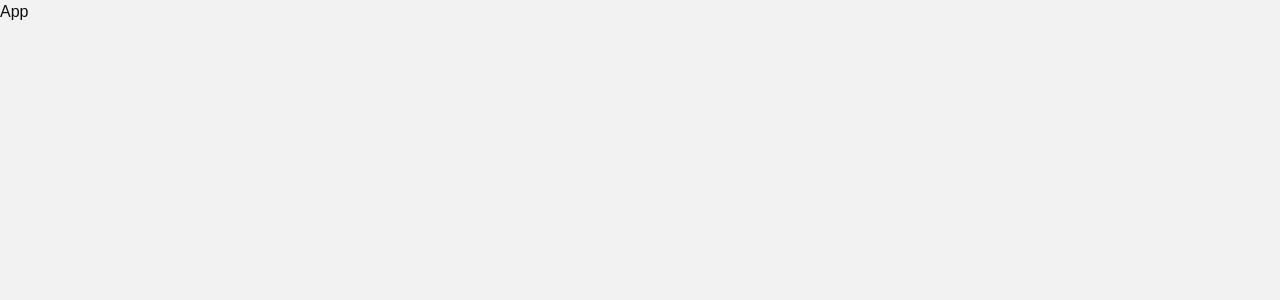
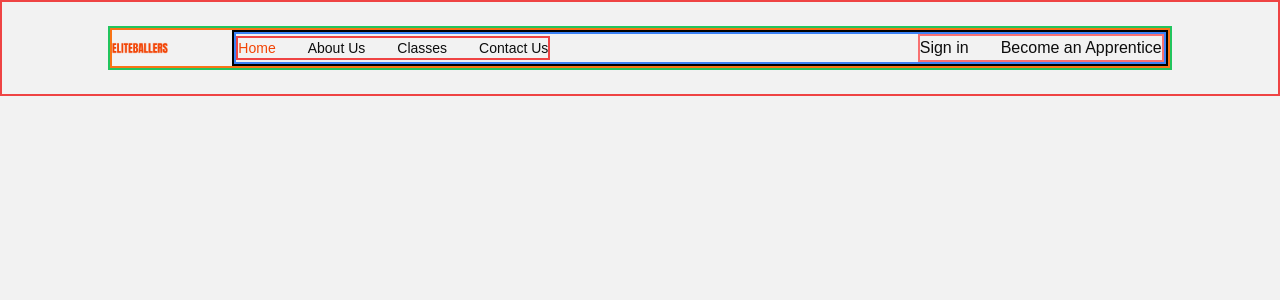
Before and after one commit to kujerocoding/elite-ballers, a React (Vite) app: page / in a window 1280 px wide. Shown: the top 300 px of the page. Built offline with nearby package versions, Linux system fonts and the light colour scheme.

Commit message:
Add navbar elements, create useState and enable AnchorLink

```diff
--- a/src/App.tsx
+++ b/src/App.tsx
@@ -1,10 +1,16 @@
-import React from 'react'
+import React, { useState } from 'react'
+import Navbar from '@/components/navbar'
+import { SelectedPage } from '@/shared/types'
 
-type Props = {}
 
-const App = (props: Props) => {
+const App = () => {
+  const [selectedPage, setSelectedPage] = useState<SelectedPage>(SelectedPage.Home)
   return (
-    <div className='app'>App</div>
+    <div className='app'>
+      <Navbar
+      selectedPage={selectedPage}
+      setSelectedPage={setSelectedPage}/>
+    </div>
   )
 }
 
--- /dev/null
+++ b/src/components/navbar/Link.tsx
@@ -0,0 +1,23 @@
+import { SelectedPage } from '@/shared/types'
+import AnchorLink from 'react-anchor-link-smooth-scroll'
+
+type Props = {
+    page: string,
+    selectedPage: SelectedPage,
+    setSelectedPage: (value: SelectedPage) => void
+}
+
+const Link = ({page, selectedPage, setSelectedPage}: Props) => {
+    const lowerCasePage = page.toLowerCase().replace(/ /g,"") as SelectedPage
+  return (
+    <AnchorLink
+    className={`${selectedPage === lowerCasePage ? "text-primary-orange" : ""} transition duration-500 hover:text-primary-orange`}
+    href={`#${lowerCasePage}`}
+    onClick={() => setSelectedPage(lowerCasePage)}
+    >
+    {page}
+    </AnchorLink>
+  )
+}
+
+export default Link
--- /dev/null
+++ b/src/components/navbar/index.tsx
@@ -0,0 +1,66 @@
+import { useState } from "react"
+import {Bars3Icon, XMarkIcon } from "@heroicons/react/24/solid"
+import Logo from "@/assets/image/Logo.png"
+import Link from "./Link"
+import { SelectedPage } from "@/shared/types"
+
+type Props = {
+
+    selectedPage: SelectedPage,
+    setSelectedPage: (value: SelectedPage) => void
+}
+
+const Navbar = ({selectedPage, setSelectedPage}: Props) => {
+
+    const flexBetween = "flex items-center justify-between"
+
+  return (
+    <nav>
+        <div className={`${flexBetween} fixed top-0 z-30 w-full py-6 border-2 border-red-500`}>
+            <div className={`${flexBetween} mx-auto w-5/6 border-2 border-green-500`}>
+                <div className={`${flexBetween} w-full gap-16 border-2 border-orange-500`}>
+                    <img className="w-14" src={Logo} alt="log" />
+
+                    <div className={`${flexBetween} w-full border-2 border-black`}>
+                        <div className={`${flexBetween} w-full border-2 border-blue-500`}>
+                            <div className={`${flexBetween} gap-8 text-sm border-2 border-red-500`}>
+                                <Link
+                                    page="Home"
+                                    selectedPage={selectedPage}
+                                    setSelectedPage={setSelectedPage}
+                                />
+                                <Link
+                                    page="About Us"
+                                    selectedPage={selectedPage}
+                                    setSelectedPage={setSelectedPage}
+                                />
+                                <Link
+                                    page="Classes"
+                                    selectedPage={selectedPage}
+                                    setSelectedPage={setSelectedPage}
+                                />
+                                <Link
+                                    page="Contact Us"
+                                    selectedPage={selectedPage}
+                                    setSelectedPage={setSelectedPage}
+                                />
+
+                            </div>
+                            <div className={`${flexBetween} gap-8 border-2 border-red-400`}>
+                                <p>Sign in</p>
+                                <button>Become an Apprentice</button>
+                            </div>
+                        </div>
+                        <div>
+
+                        </div>
+
+                    </div>
+                </div>
+            </div>
+        </div>
+    </nav>
+  )
+}
+
+export default Navbar
--- /dev/null
+++ b/src/shared/types.ts
@@ -0,0 +1,6 @@
+ export enum SelectedPage {
+    Home = "home",
+    AboutUs = "aboutus",
+    Classes = "classes",
+    ContactUs = "contactus"
+  }
```
